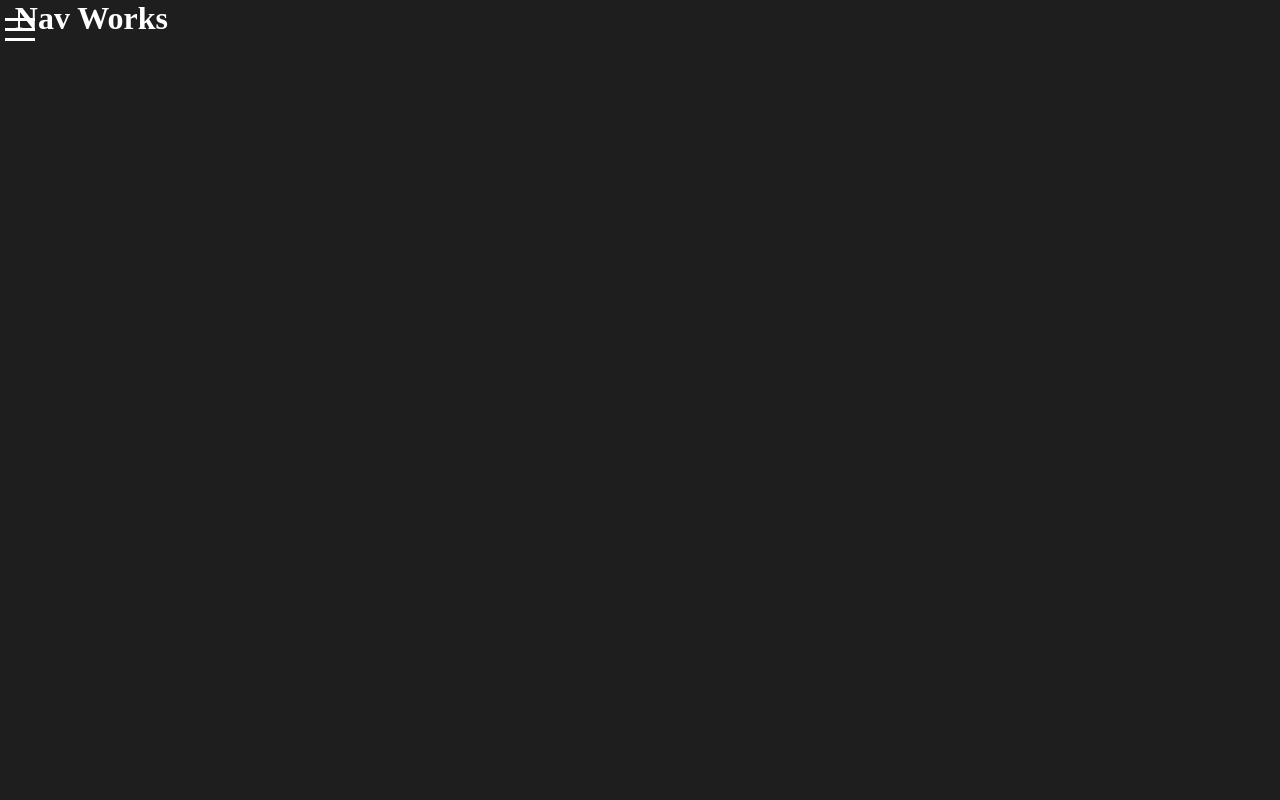
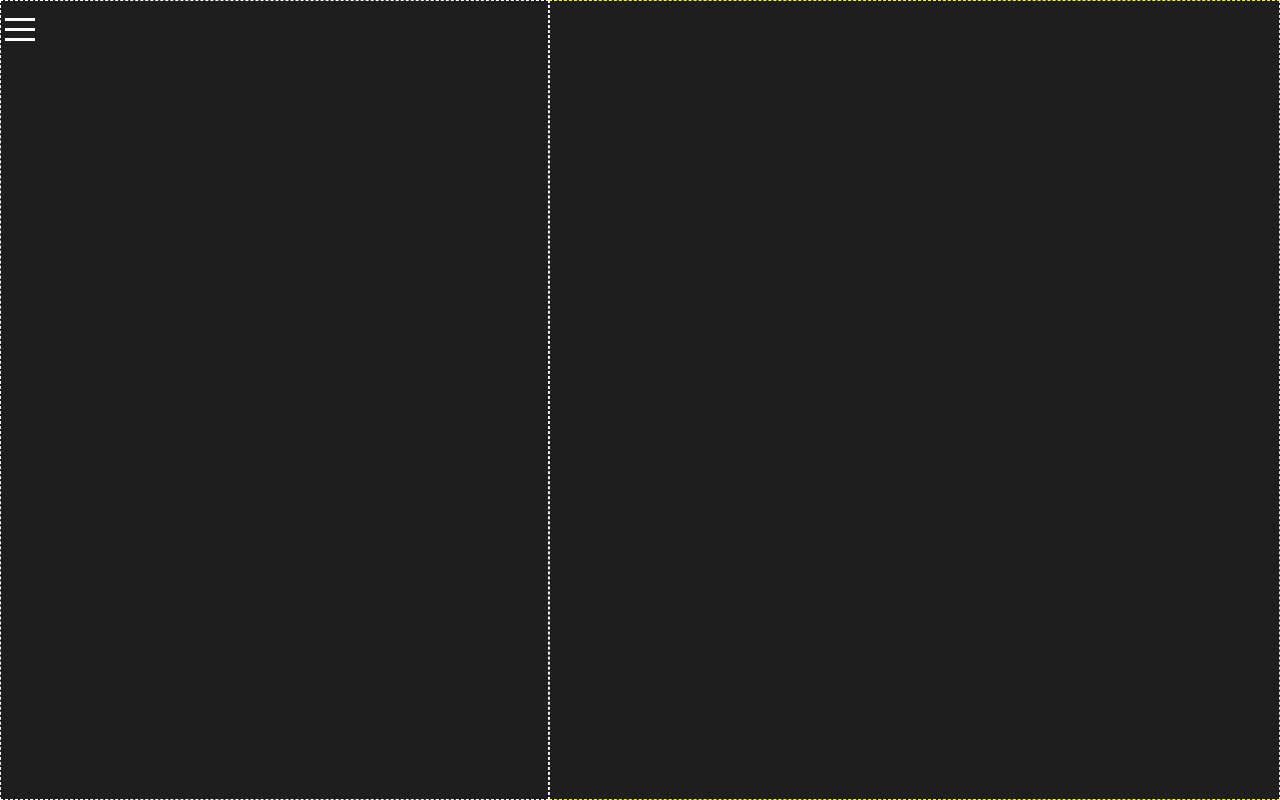
Before and after one commit to dramirez2096/davidramirez.design, an Angular app: page / in a window 1280 px wide. Built offline with nearby package versions, Linux system fonts and the light colour scheme; a web font is replaced by a local one.

Commit message:
nav grid areas defined

```diff
--- a/src/app/components/nav/nav.component.css
+++ b/src/app/components/nav/nav.component.css
@@ -6,4 +6,15 @@
     height: 100vh;
     display: grid;
     grid-template-columns: 1fr 1fr 1fr 1fr 1fr 1fr 1fr;
+    grid-template-areas:
+    "logo logo logo links links links links"
 }
+
+.logo-area{
+    border: 1px dashed #fff;
+    grid-area: logo;
+}
+.links-area{
+    border: 1px dashed yellow;
+    grid-area: links;
+}
--- a/src/app/components/nav/nav.component.html
+++ b/src/app/components/nav/nav.component.html
@@ -1,3 +1,8 @@
 <div class="container">
-    <h1>Nav Works</h1>
+    <div class="logo-area">
+
+    </div>
+    <div class="links-area">
+
+    </div>
 </div>
```
